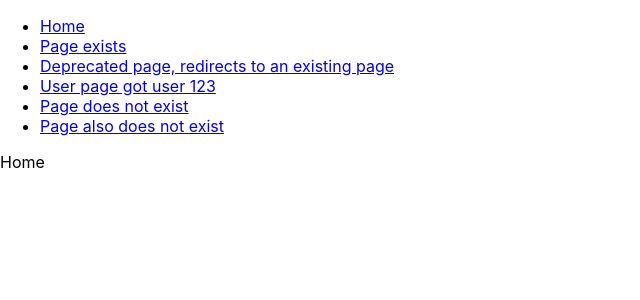
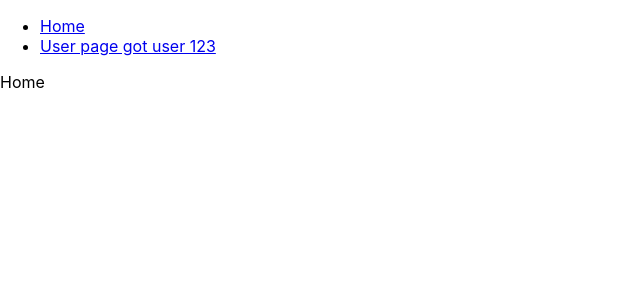
Before and after one commit to rrazong/react-router-app, a React (Create React App) app: page / in a window 1280 px wide. Shown: the top 300 px of the page, without its empty margins (0-640 px from the left). Built offline with nearby package versions, Linux system fonts and the light colour scheme.

Commit message:
Passing state through a Link

```diff
--- a/src/App.js
+++ b/src/App.js
@@ -1,5 +1,5 @@
 import React, { Component } from 'react';
-import {BrowserRouter as Router, Route, Link, Switch, Redirect} from 'react-router-dom';
+import {BrowserRouter as Router, Route, Link, Switch} from 'react-router-dom';
 
 class App extends Component {
   render() {
@@ -8,19 +8,18 @@ class App extends Component {
         <div className="App">
           <ul>
             <li><Link to='/'>Home</Link></li>
-            <li><Link to='/page-exists'>Page exists</Link></li>
-            <li><Link to='/deprecated-page'>Deprecated page, redirects to an existing page</Link></li>
-            <li><Link to='/user/123'>User page got user 123</Link></li>
-            <li><Link to='/page-does-not-exist'>Page does not exist</Link></li>
-            <li><Link to='/also/does/not/exist'>Page also does not exist</Link></li>
+            <li><Link to={{
+              pathname: '/user/123',
+              state: {
+                from: 'home',
+                trackingId: 'abcd-234',
+              }
+            }}>User page got user 123</Link></li>
           </ul>
 
           <Switch>
             <Route exact path='/' component={Home}/>
-            <Route path='/page-exists' component={PageExists}/>
             <Route path='/user/:userId' component={User}/>
-            <Redirect from='/deprecated-page' to='/page-exists'/>
-            <Route component={PageNotFound}/>
           </Switch>
         </div>
       </Router>
@@ -29,17 +28,12 @@ class App extends Component {
 }
 
 const Home = () => (<div>Home</div>);
-const PageExists = () => (<div>Page OK</div>);
-const User = (props) => (<div>User Page - id {props.match.params.userId}</div>);
-
-class PageNotFound extends Component {
-  render() {
-    return (
-      <div>
-        Page Not Found: {this.props.location.pathname}
-      </div>
-    )
-  }
-}
+const User = (props) => (
+  <div>
+    <h1>User Page - id {props.match.params.userId}</h1>
+    <p>from {props.location.state.from}</p>
+    <p>tracking id {props.location.state.trackingId}</p>
+  </div>
+);
 
 export default App;
```
